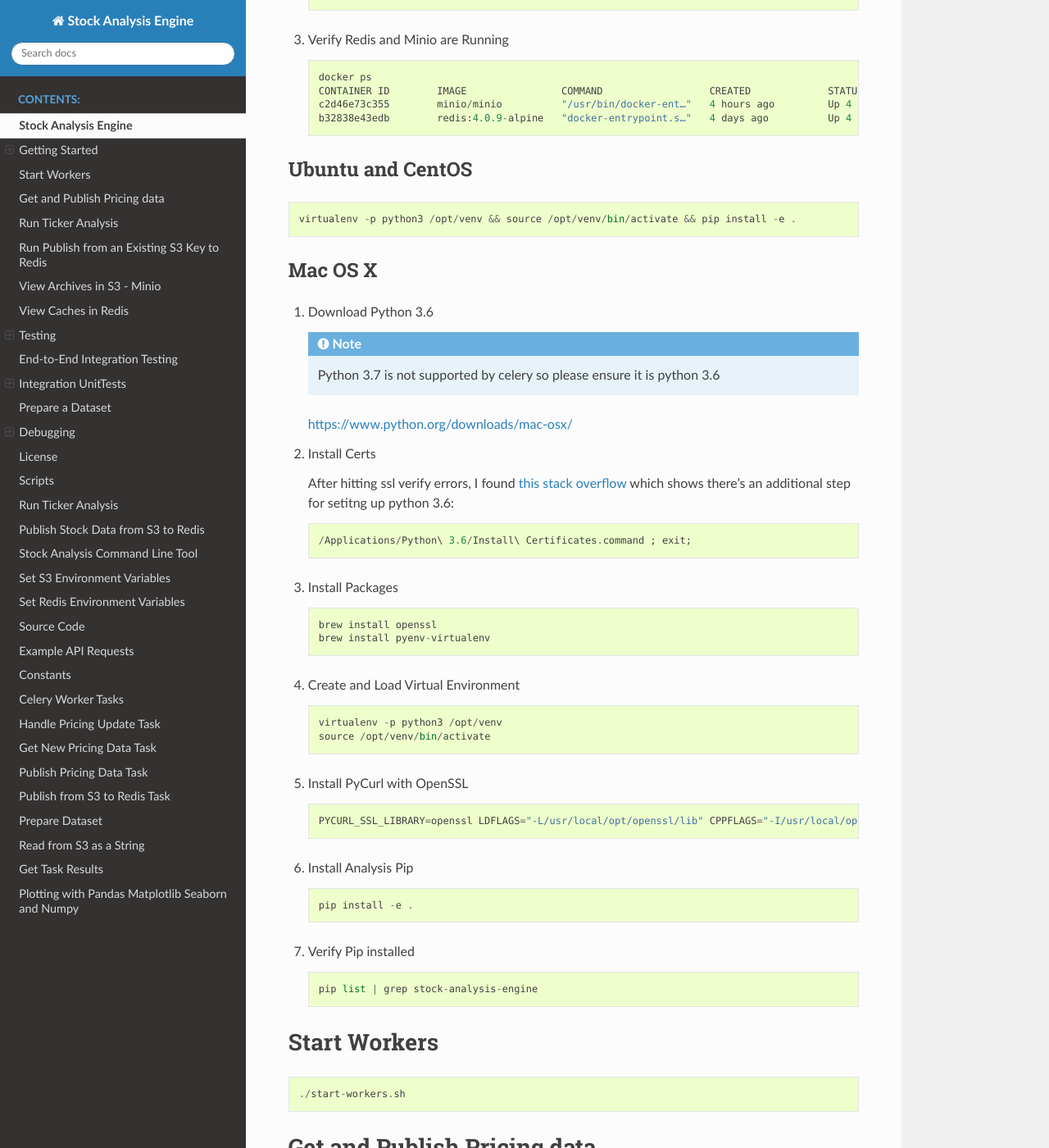
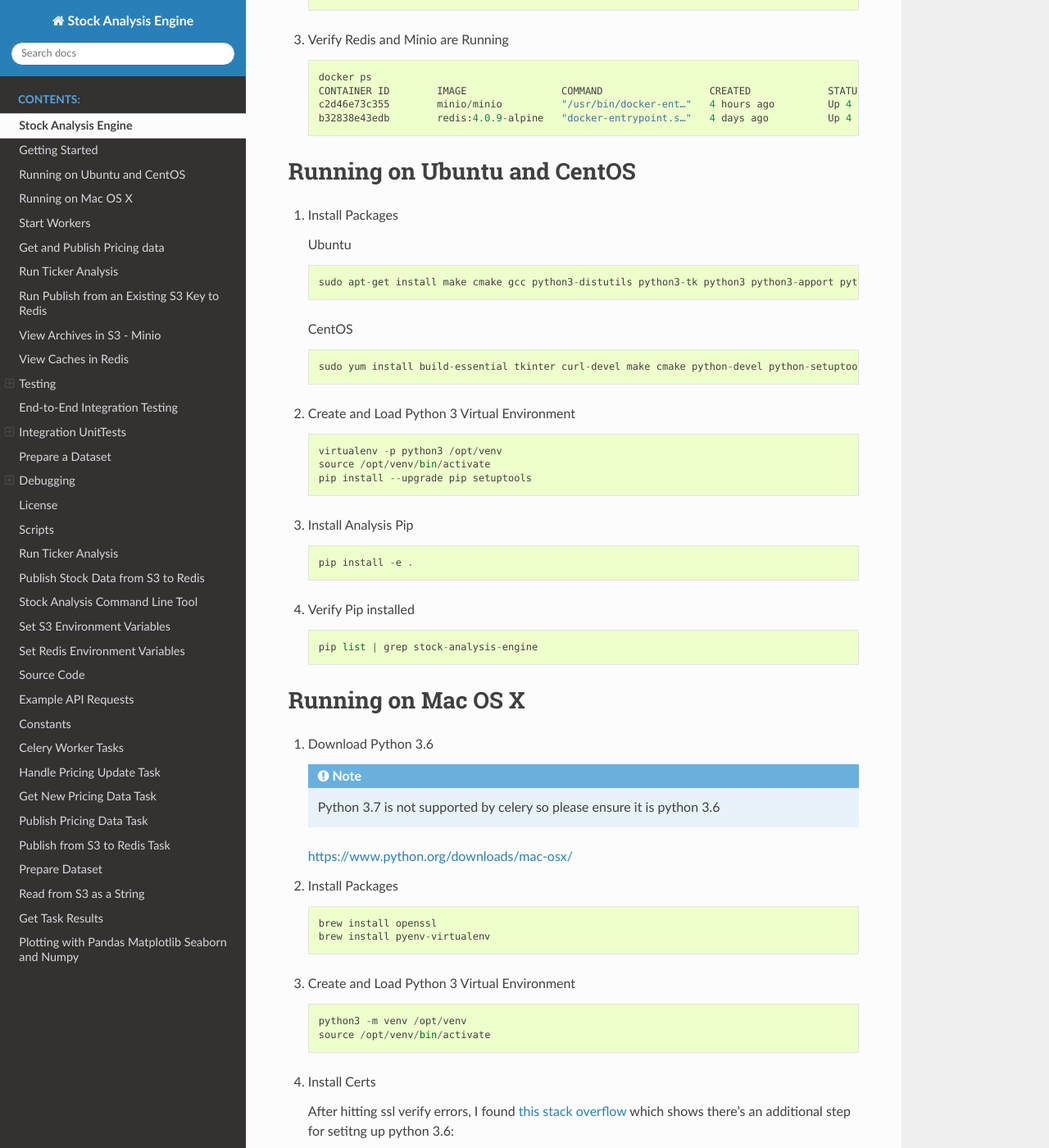
Before and after one commit to AlgoTraders/stock-analysis-engine, a Sphinx documentation site: the page built from docs/source/README.rst, in a window 1280 px wide and 1400 px high, scrolled down 904 px. Shown: the whole window at 82% size. Built offline with Sphinx 7.4.7 and the Read the Docs theme 2.0.0, drawn with Linux system fonts in a browser that asks for light colours; some of the changed text lies outside the part shown.

Commit message:
adding more steps on getting started from testing matplotlib on mac os x. also adding more packages to ubuntu and centos install steps

```diff
--- a/docs/source/README.rst
+++ b/docs/source/README.rst
@@ -49,29 +49,52 @@ Getting Started
         c2d46e73c355        minio/minio          "/usr/bin/docker-ent…"   4 hours ago         Up 4 hours (healthy)                              minio
         b32838e43edb        redis:4.0.9-alpine   "docker-entrypoint.s…"   4 days ago          Up 4 hours               0.0.0.0:6379->6379/tcp   redis
 
-Ubuntu and CentOS
------------------
+Running on Ubuntu and CentOS
+============================
 
-::
+#.  Install Packages
 
-    virtualenv -p python3 /opt/venv && source /opt/venv/bin/activate && pip install -e .
+    Ubuntu
 
-Mac OS X
---------
+    ::
+
+        sudo apt-get install make cmake gcc python3-distutils python3-tk python3 python3-apport python3-certifi python3-dev python3-pip python3-venv python3.6
+
+    CentOS
+
+    ::
+
+        sudo yum install build-essential tkinter curl-devel make cmake python-devel python-setuptools python-pip python-virtualenv
+
+#.  Create and Load Python 3 Virtual Environment
+
+    ::
+
+        virtualenv -p python3 /opt/venv
+        source /opt/venv/bin/activate
+        pip install --upgrade pip setuptools
+
+#.  Install Analysis Pip
+
+    ::
+
+        pip install -e .
+
+
+#.  Verify Pip installed
+
+    ::
+
+        pip list | grep stock-analysis-engine
+
+Running on Mac OS X
+===================
 
 #.  Download Python 3.6
 
     .. note:: Python 3.7 is not supported by celery so please ensure it is python 3.6
 
     https://www.python.org/downloads/mac-osx/
-
-#.  Install Certs
-
-    After hitting ssl verify errors, I found `this stack overflow <https://stackoverflow.com/questions/42098126/mac-osx-python-ssl-sslerror-ssl-certificate-verify-failed-certificate-verify>`__ which shows there's an additional step for setitng up python 3.6:
-
-    ::
-
-        /Applications/Python\ 3.6/Install\ Certificates.command ; exit;
 
 #.  Install Packages
 
@@ -80,12 +103,20 @@ Mac OS X
         brew install openssl
         brew install pyenv-virtualenv
 
-#.  Create and Load Virtual Environment
+#.  Create and Load Python 3 Virtual Environment
 
     ::
 
-        virtualenv -p python3 /opt/venv
+        python3 -m venv /opt/venv
         source /opt/venv/bin/activate
+
+#.  Install Certs
+
+    After hitting ssl verify errors, I found `this stack overflow <https://stackoverflow.com/questions/42098126/mac-osx-python-ssl-sslerror-ssl-certificate-verify-failed-certificate-verify>`__ which shows there's an additional step for setitng up python 3.6:
+
+    ::
+
+        /Applications/Python\ 3.6/Install\ Certificates.command
 
 #.  Install PyCurl with OpenSSL
 
@@ -97,6 +128,7 @@ Mac OS X
 
     ::
 
+        pip install --upgrade pip setuptools
         pip install -e .
 
 #.  Verify Pip installed
--- a/setup.py
+++ b/setup.py
@@ -79,7 +79,7 @@ sys.path.insert(
 setup(
     name='stock-analysis-engine',
     cmdclass={'build_py': build_py},
-    version='1.0.10',
+    version='1.0.11',
     description=(
         'Stock Analysis Engine - '
         'Use this to get pricing data for tickers '
```
Also changed, not shown: README.rst (+48 -16 lines).
